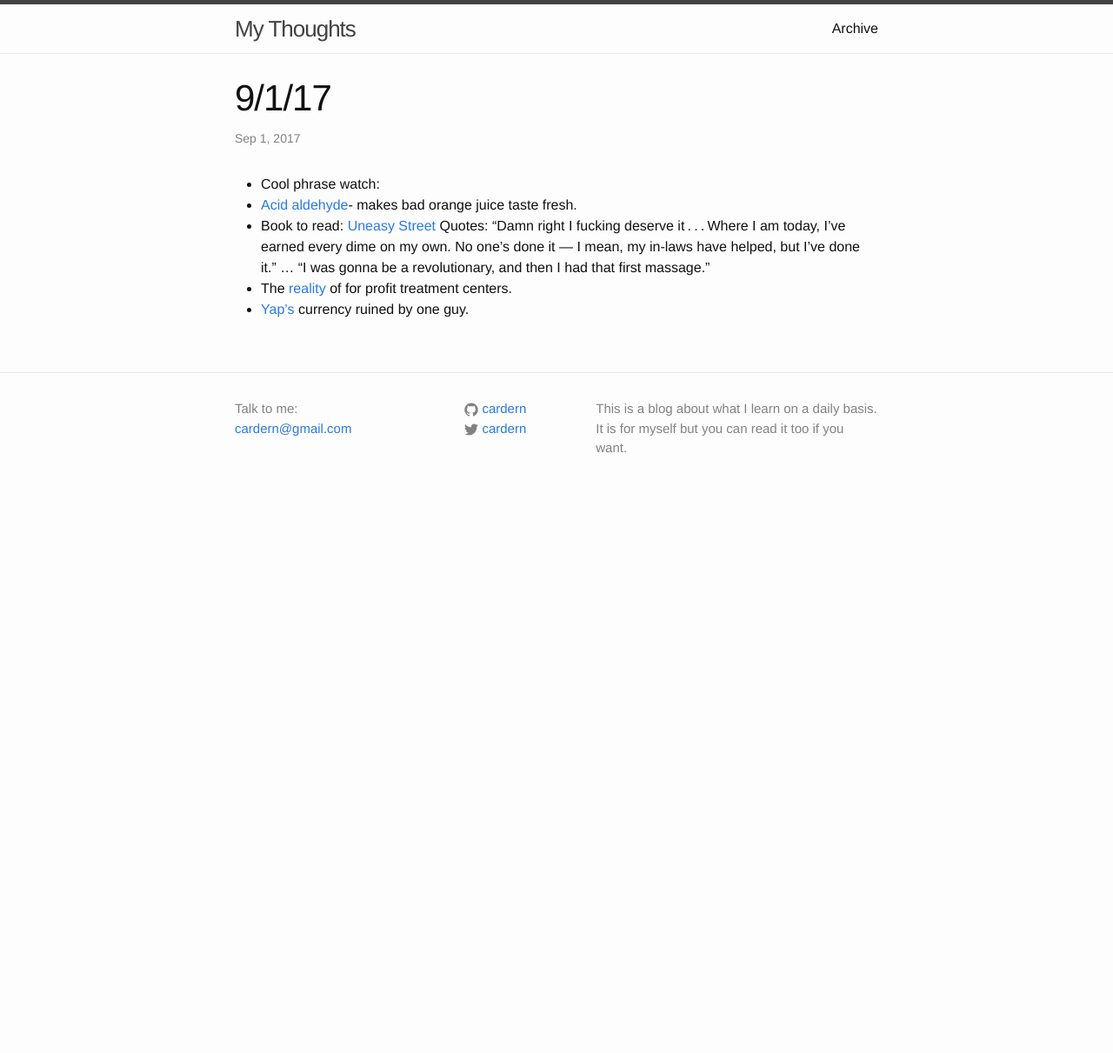
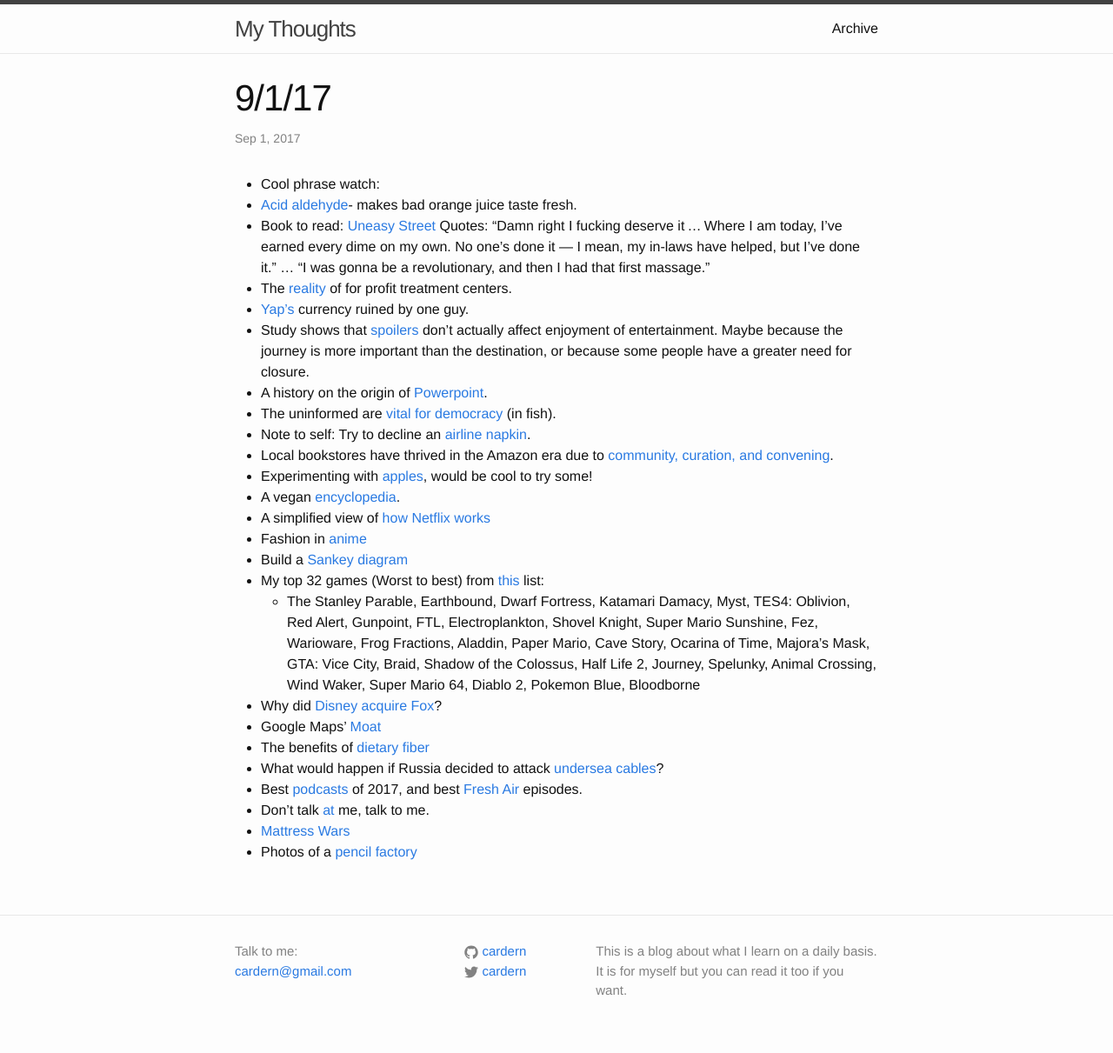
Before and after one commit to cardern/blog, a Jekyll site: the page built from _posts/2017-09-01-33.markdown, in a window 1280 px wide. Shown: the whole page at 87% size. Built offline with Jekyll 4.4.1, drawn with Linux system fonts in a browser that asks for light colours; before the commit the page ends 900 px from its top, so only the background shows below that.

Commit message:
Fall/Winter 17

```diff
--- a/_posts/2017-09-01-33.markdown
+++ b/_posts/2017-09-01-33.markdown
@@ -6,6 +6,26 @@
 
 * Cool phrase watch:
 * [Acid aldehyde](http://www.chandlerburr.com/articles/v38_taste.pdf)- makes bad orange juice taste fresh.
-* Book to read: [Uneasy Street](https://www.ft.com/content/cff0d5a6-917f-11e7-83ab-f4624cccbabe?emailId=59af9ed9e454440004c0ac59) Quotes: “Damn right I fucking deserve it . . . Where I am today, I’ve earned every dime on my own. No one’s done it — I mean, my in-laws have helped, but I’ve done it.” ... “I was gonna be a revolutionary, and then I had that first massage.”
+* Book to read: [Uneasy Street](https://www.ft.com/content/cff0d5a6-917f-11e7-83ab-f4624cccbabe?emailId=59af9ed9e454440004c0ac59) Quotes: “Damn right I fucking deserve it ... Where I am today, I’ve earned every dime on my own. No one’s done it — I mean, my in-laws have helped, but I’ve done it.” ... “I was gonna be a revolutionary, and then I had that first massage.”
 * The [reality](https://www.theverge.com/2017/9/7/16257412/rehabs-near-me-google-search-scam-florida-treatment-centers?utm_source=nextdraft&utm_medium=email) of for profit treatment centers.
 * [Yap's](http://www.atlasobscura.com/places/rai-stones) currency ruined by one guy.
+* Study shows that [spoilers](https://theoutline.com/post/2439/i-love-spoilers?utm_source=nextdraft&utm_medium=email) don't actually affect enjoyment of entertainment. Maybe because the journey is more important than the destination, or because some people have a greater need for closure.
+* A history on the origin of [Powerpoint](https://spectrum.ieee.org/tech-history/cyberspace/the-improbable-origins-of-powerpoint?utm_source=nextdraft&utm_medium=email).
+* The uninformed are [vital for democracy](http://www.bbc.com/news/science-environment-16206336) (in fish).
+* Note to self: Try to decline an [airline napkin](https://www.theatlantic.com/science/archive/2017/11/have-you-ever-tried-to-decline-an-airplane-napkin/544200/?utm_source=nextdraft&utm_medium=email).
+* Local bookstores have thrived in the Amazon era due to [community, curation, and convening](https://hbswk.hbs.edu/Documents/pdf/2017-11-15%20Indie%20Bookstore%20Resurgence_Ryan%20Raffaelli_Extended%20Abstract_HBSWK.PDF).
+* Experimenting with [apples](https://www.atlasobscura.com/articles/apples-breeding-experimental-orchard-fruit-growing), would be cool to try some!
+* A vegan [encyclopedia](http://www.grubstreet.com/article/vegan-food-encyclopedia.html?utm_source=nextdraft&utm_medium=email).
+* A simplified view of [how Netflix works](https://medium.com/refraction-tech-everything/how-netflix-works-the-hugely-simplified-complex-stuff-that-happens-every-time-you-hit-play-3a40c9be254b)
+* Fashion in [anime](https://www.grailed.com/drycleanonly/stylish-anime-fashionable-figures?&analytics_source=email)
+* Build a [Sankey diagram](http://sankeymatic.com/build/)
+* My top 32 games (Worst to best) from [this](https://www.polygon.com/features/2017/12/1/16707720/the-500-best-games-of-all-time-100-1) list:
+	* The Stanley Parable, Earthbound, Dwarf Fortress, Katamari Damacy, Myst, TES4: Oblivion, Red Alert, Gunpoint, FTL, Electroplankton, Shovel Knight, Super Mario Sunshine, Fez, Warioware, Frog Fractions, Aladdin, Paper Mario, Cave Story, Ocarina of Time, Majora's Mask, GTA: Vice City, Braid, Shadow of the Colossus, Half Life 2, Journey, Spelunky, Animal Crossing, Wind Waker, Super Mario 64, Diablo 2, Pokemon Blue, Bloodborne
+* Why did [Disney acquire Fox](https://stratechery.com/2017/disney-and-fox/?utm_source=nextdraft&utm_medium=email)?
+* Google Maps' [Moat](https://www.justinobeirne.com/google-maps-moat)
+* The benefits of [dietary fiber](https://www.nytimes.com/2018/01/01/science/food-fiber-microbiome-inflammation.html?utm_source=nextdraft&utm_medium=email)
+* What would happen if Russia decided to attack [undersea cables](https://www.wired.com/story/russia-undersea-internet-cables/?utm_source=nextdraft&utm_medium=email)?
+* Best [podcasts](https://www.theatlantic.com/entertainment/archive/2017/12/the-50-best-podcasts-of-2017/548165/?utm_source=nextdraft&utm_medium=email) of 2017, and best [Fresh Air](http://www.vulture.com/2017/05/fresh-air-terry-gross-best-interviews-npr.html) episodes.
+* Don't talk [at](http://www.vulture.com/2018/01/terry-gross-in-conversation.html?utm_source=nextdraft&utm_medium=email) me, talk to me.
+* [Mattress Wars](https://www.fastcompany.com/3065928/sleepopolis-casper-bloggers-lawsuits-underside-of-the-mattress-wars)
+* Photos of a [pencil factory](https://www.nytimes.com/2018/01/12/magazine/inside-one-of-americas-last-pencil-factories.html?utm_source=nextdraft&utm_medium=email&_r=0)
```
